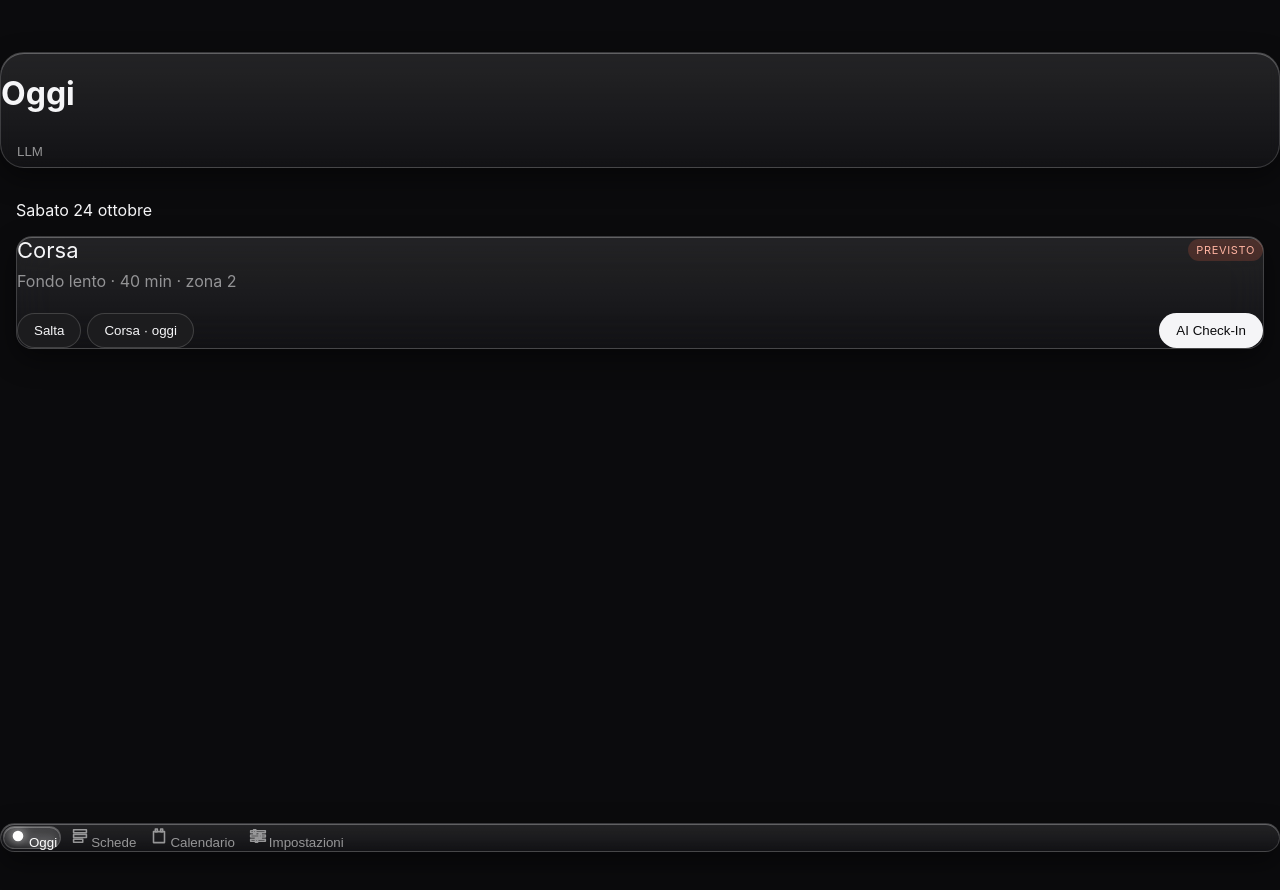
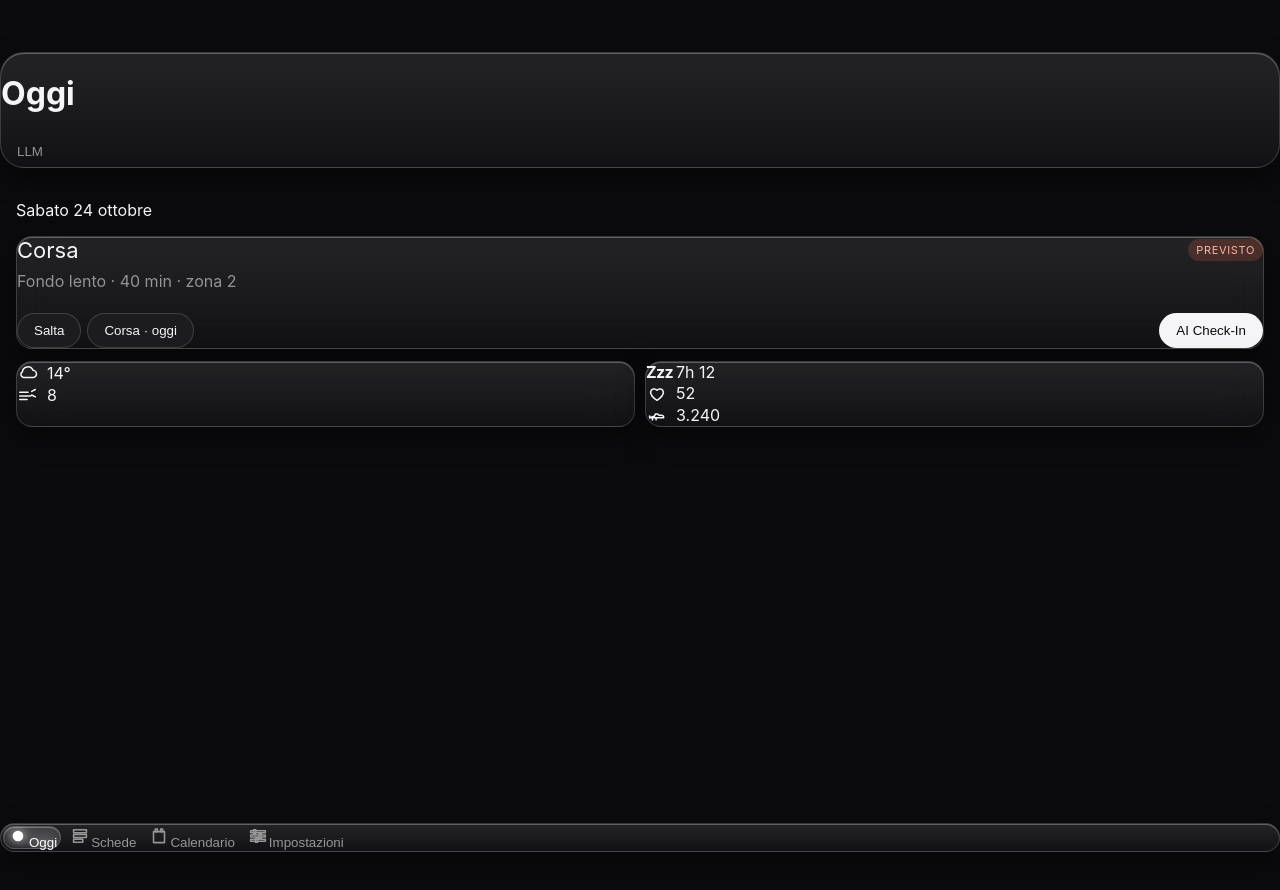
Before and after one commit to paolobitta111/LazyAndCheapPT, a React (Vite) app: page /#/ in a window 1280 px wide. Shown: the top 890 px of the page. Built offline with nearby package versions, Linux system fonts and the light colour scheme.

Commit message:
feat: add mock weather and health cubes

```diff
--- /dev/null
+++ b/src/components/MetricCubes.tsx
@@ -0,0 +1,50 @@
+import { mockMetrics } from '../pages/today-mock'
+
+const iconStyle = {
+  width: '22px',
+  height: '22px',
+  stroke: '#f5f5f7',
+  fill: 'none',
+  strokeWidth: 1.7,
+  strokeLinecap: 'round',
+  strokeLinejoin: 'round',
+} as const
+
+export function MetricCubes() {
+  return (
+    <div style={{ display: 'flex', gap: '10px', marginTop: '12px' }}>
+      <div className="glass metric-cube" style={{ flex: 1 }}>
+        <div style={{ display: 'flex', alignItems: 'center', gap: '8px' }}>
+          <svg viewBox="0 0 24 24" aria-hidden="true" {...iconStyle}>
+            <path d="M7 17h10a4 4 0 0 0 .4-8 6 6 0 0 0-11.5 1.6A3.5 3.5 0 0 0 7 17z" />
+          </svg>
+          <span>{mockMetrics.tempC}°</span>
+        </div>
+        <div style={{ display: 'flex', alignItems: 'center', gap: '8px' }}>
+          <svg viewBox="0 0 24 24" aria-hidden="true" {...iconStyle}>
+            <path d="M3 9h9M3 13h12M3 17h8M16 8l4-2M16 12l4 2" />
+          </svg>
+          <span>{mockMetrics.wind}</span>
+        </div>
+      </div>
+      <div className="glass metric-cube" style={{ flex: 1 }}>
+        <div style={{ display: 'flex', alignItems: 'center', gap: '8px' }}>
+          <span style={{ fontWeight: 700, letterSpacing: '-.04em', fontSize: '16px', width: '22px', textAlign: 'center' }}>Zzz</span>
+          <span>{mockMetrics.sleep}</span>
+        </div>
+        <div style={{ display: 'flex', alignItems: 'center', gap: '8px' }}>
+          <svg viewBox="0 0 24 24" aria-hidden="true" {...iconStyle}>
+            <path d="M12 20s-7-4.4-7-9a4 4 0 0 1 7-2 4 4 0 0 1 7 2c0 4.6-7 9-7 9z" />
+          </svg>
+          <span>{mockMetrics.restingHr}</span>
+        </div>
+        <div style={{ display: 'flex', alignItems: 'center', gap: '8px' }}>
+          <svg viewBox="0 0 24 24" aria-hidden="true" {...iconStyle}>
+            <path d="M4 15.2c1.4-.4 2.6-1.5 3.6-1.5h1.3l1.5-2.8h2.4l1.3 1.3h2.6c1.5 0 2.5.9 2.5 2v.8H5.2c-1 0-1.6-.7-1.2-1.8zM7 15.2v2.2M11 15.5v1.8" />
+          </svg>
+          <span>{mockMetrics.steps}</span>
+        </div>
+      </div>
+    </div>
+  )
+}
--- a/src/pages/Today.tsx
+++ b/src/pages/Today.tsx
@@ -1,5 +1,6 @@
 import { useState } from 'react'
 import { SessionBox } from '../components/SessionBox'
+import { MetricCubes } from '../components/MetricCubes'
 import { formatToday, initialSchedaId, mockSchede } from './today-mock'
 
 export default function Today() {
@@ -16,6 +17,7 @@ export default function Today() {
         onSelect={setSchedaId}
         onCheckIn={() => undefined}
       />
+      <MetricCubes />
     </div>
   )
 }
```
Also changed, not shown: 1 other file (tests, documents, lock files or other folders).
